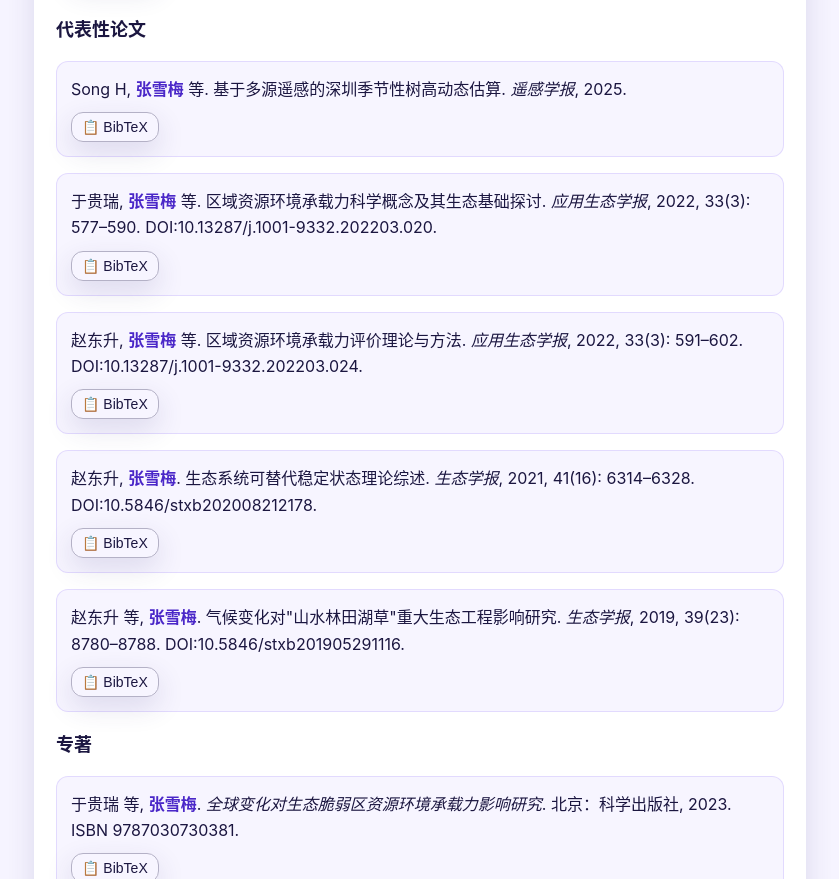
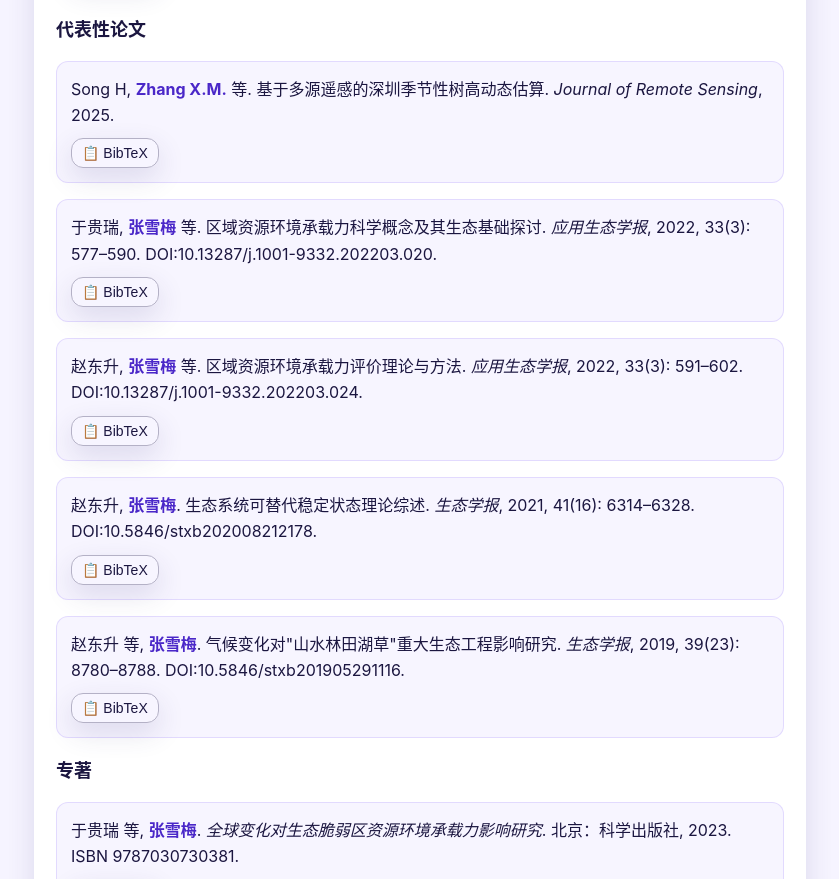
Before and after one commit to xuemei1412/xuemei1412.github.io, a plain HTML site: page index.html in a window 1280 px wide. Shown: the part 1830-2709 px from the top of the page, without its empty margins (384-1223 px from the left). Drawn offline with Linux system fonts and the light colour scheme.

Commit message:
Update index.html

```diff
--- a/index.html
+++ b/index.html
@@ -308,7 +308,7 @@
           <ul class="pub-list">
             <li class="pub-item">
               <div class="pub-content-zh">
-                Song H, <strong>张雪梅</strong> 等. 基于多源遥感的深圳季节性树高动态估算. <em>遥感学报</em>, 2025.
+                Song H, <strong>Zhang X.M.</strong> 等. 基于多源遥感的深圳季节性树高动态估算. <em>Journal of Remote Sensing</em>, 2025.
               </div>
               <div class="pub-content-en" style="display:none">
                 Song H., <strong>Zhang X.M.</strong>, et al. Seasonal Tree Height Dynamic Estimation Using Multi-Source Remotely Sensed Data in Shenzhen. <em>Journal of Remote Sensing</em>, 2025.
```
